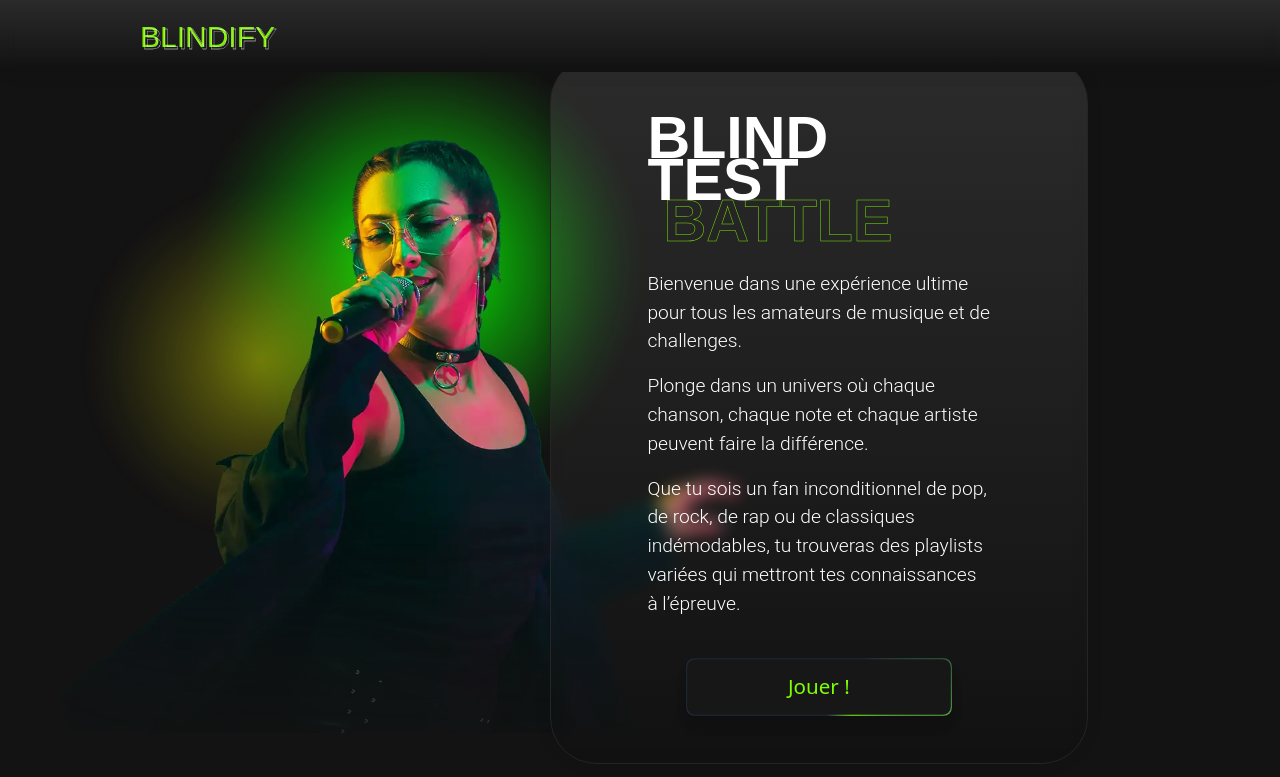
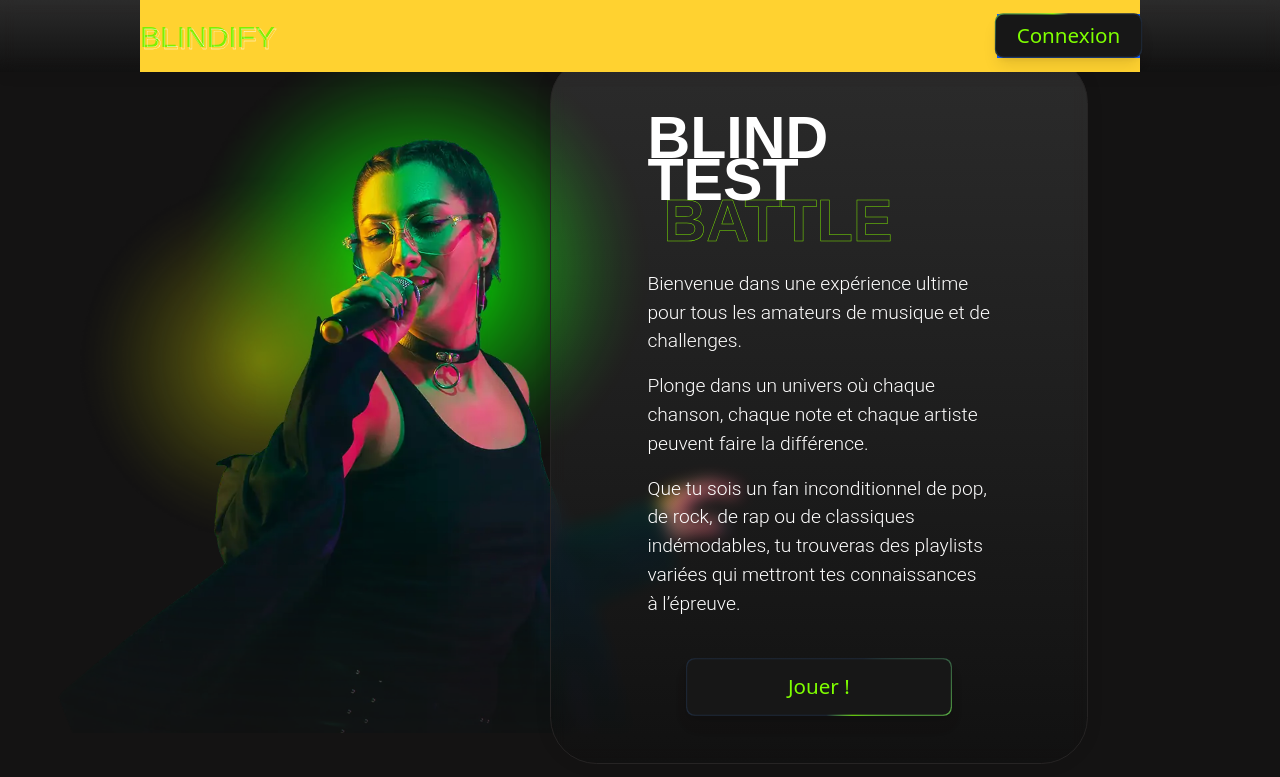
Before and after one commit to AngelHRD/BlindTestProjet, a React (Vite) app: page / in a window 1280 px wide. Shown: the top 777 px of the page. Built offline with nearby package versions, Linux system fonts and the light colour scheme; no server answers; a web font is replaced by a local one.

Commit message:
update css margin buttonperso

```diff
--- a/src/components/ButtonPerso.jsx
+++ b/src/components/ButtonPerso.jsx
@@ -3,7 +3,7 @@ import { Link } from 'react-router-dom';
 import { forwardRef } from 'react';
 
 const ButtonPerso = forwardRef(({ to, text, width, height, onClick, hidden = 'block', disabled }, ref) => {
-    const classes = ` ${width} ${height} ${hidden} lg:mt-6 lg:text-xl linear scale-[1.03] animate-rotate-border cursor-pointer rounded-lg bg-conic/[from_var(--border-angle)] from-gray-800 from-70% via-[chartreuse] via-90% to-gray-800 to-100% p-px shadow-lg transition-all duration-500 ease-in-out hover:shadow-[chartreuse]/10 hover:scale-105 ${
+    const classes = ` ${width} ${height} ${hidden}  lg:text-xl linear scale-[1.03] animate-rotate-border cursor-pointer rounded-lg bg-conic/[from_var(--border-angle)] from-gray-800 from-70% via-[chartreuse] via-90% to-gray-800 to-100% p-px shadow-lg transition-all duration-500 ease-in-out hover:shadow-[chartreuse]/10 hover:scale-105 ${
         disabled ? 'opacity-50 pointer-events-none' : ''
     }`;
 
--- a/src/components/GenrePage/BoxShadowGenre.jsx
+++ b/src/components/GenrePage/BoxShadowGenre.jsx
@@ -48,7 +48,7 @@ function BoxShadowGenre({ data }) {
                 </div>
             </div>
 
-            <div className='flex flex-col gap-4 mx-4 lg:mx-0'>
+            <div className='flex flex-col gap-4 mx-4 lg:mx-0 lg:mb-6'>
                 <p className='para hidden lg:block lg:text-[1.2rem] text-base'>
                     Imbattable en blind test {data?.title} ? C&apos;est ce qu&apos;on va voir !
                 </p>
--- a/src/components/Homepage/BoxShadow.jsx
+++ b/src/components/Homepage/BoxShadow.jsx
@@ -15,7 +15,7 @@ function BoxShadow() {
                 </div>
 
                 {/* paragraphes*/}
-                <div className='flex flex-col gap-4 flex-1'>
+                <div className='flex flex-col gap-4 flex-1 lg:mb-6'>
                     <p className='para lg:text-[1.2rem] text-base'>
                         Bienvenue dans une expérience ultime pour tous les amateurs de musique et de challenges.
                     </p>
--- a/src/layouts/Header.jsx
+++ b/src/layouts/Header.jsx
@@ -1,16 +1,26 @@
 import { Link } from 'react-router-dom';
+import ButtonPerso from '../components/ButtonPerso';
 
 function Header() {
     return (
         <>
             <header className='sticky top-0 left-0 z-50 w-full  bg-[linear-gradient(to_bottom,rgba(255,255,255,0.1),rgba(0,0,0,0.1))] backdrop-blur-[8px] shadow-[0px_0px_16px_0px_rgba(0,0,0,0.1)] '>
-                <nav className='h-18 items-center mx-35 justify-start hidden md:flex'>
+                <nav className='h-[72px] bg-amber-300 items-center mx-35 justify-between hidden md:flex'>
                     <Link className='relative w-fit' to='/'>
                         <h1 className='t-briller-logo relative z-0 text-center'>blindify</h1>
                         <span className='t-briller-logo-vide absolute top-0.5 left-0.5 z-0 text-center transition-all duration-100 ease-in-out hover:top-1 hover:left-1'>
                             blindify
                         </span>
                     </Link>
+                    <div className='w-1/7 h-3/5 bg-blue-600 '>
+                        <ButtonPerso
+                            to='/login'
+                            text='Connexion'
+                            width='w-full'
+                            height='h-full'
+                            hidden='hidden lg:block'
+                        />
+                    </div>
                 </nav>
             </header>
         </>
--- a/src/pages/ErrorPage.jsx
+++ b/src/pages/ErrorPage.jsx
@@ -3,7 +3,7 @@ import ButtonPerso from '../components/ButtonPerso';
 const ErrorPage = () => {
     return (
         <section className='container h-[calc(100vh-72px)] mx-auto flex flex-col items-center justify-center'>
-            <div className='relative text-center'>
+            <div className='relative text-center lg:mb-6'>
                 <h2 className='text-2xl lg:text-5xl t-owners z-10'>Erreur 404</h2>
                 <h1 className='text-2xl lg:text-5xl t-owners z-10 mt-5'> Page non trouvée</h1>
             </div>
--- a/src/pages/ScorePage.jsx
+++ b/src/pages/ScorePage.jsx
@@ -56,7 +56,7 @@ function ScorePage() {
                         </div>
                     </div>
                 </div>
-                <div className='w-full mb-10 lg:mb-0 flex justify-center'>
+                <div className='w-full mb-10 lg:mb-0 flex justify-center lg:mt-6'>
                     <ButtonPerso
                         to='/genres'
                         text='Plus de blind test !'
```
